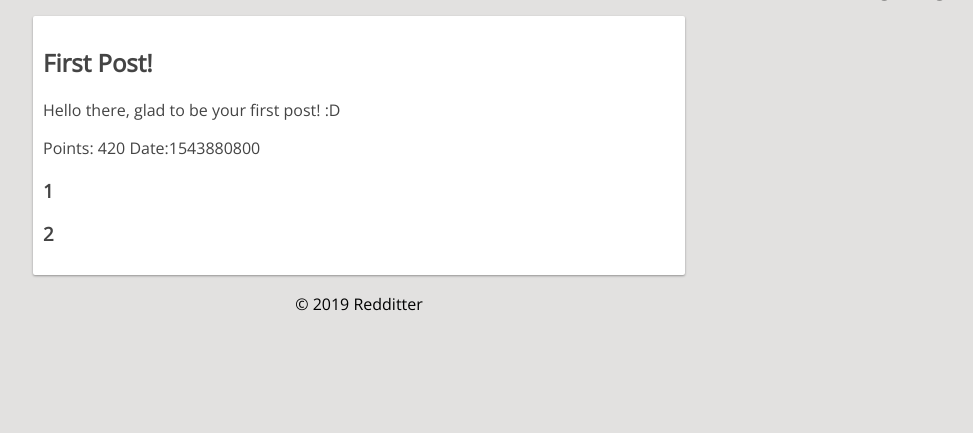
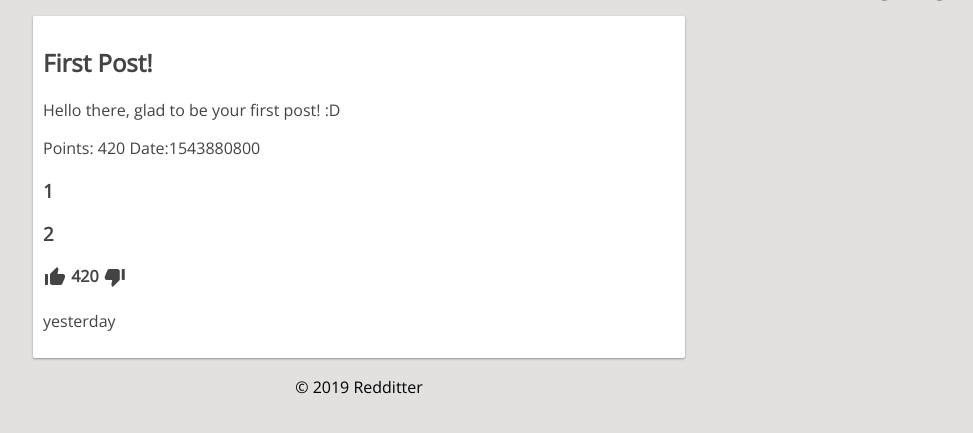
Before and after one commit to Rockdell/3LTW, a PHP site: page /pages/post.php?id=1 in a window 1280 px wide. Shown: the part 59-492 px from the top of the page, without its empty margins (281-1254 px from the left). Run offline with PHP 8.4, Linux system fonts and the light colour scheme; data comes from the database, SQL or seed files in the repository; both versions use the stored data as it was after the commit.

Commit message:
Auto stash before merge of "master" and "origin/master"
Merged code.

```diff
--- a/css/style.css
+++ b/css/style.css
@@ -220,3 +220,27 @@ button {
 	word-wrap: break-word;
 	cursor: default;
 }
+
+#pp {
+	font-weight: bold;
+	display: inline;
+	position: relative;
+	bottom: 7px;
+}
+
+/* Post CSS */
+i[id^="upvote"] {
+	transition: color 1s;
+}
+
+i[id^="upvote"]:hover {
+	color:green;
+}
+
+i[id^="downvote"] {
+	transition: color 1s;
+}
+
+i[id^="downvote"]:hover {
+	color:red;
+}
--- /dev/null
+++ b/database/timeAgo.php
@@ -0,0 +1,34 @@
+<?php
+
+    define( 'TIMEBEFORE_NOW',         'now' );
+    define( 'TIMEBEFORE_MINUTE',      '{num} minute ago' );
+    define( 'TIMEBEFORE_MINUTES',     '{num} minutes ago' );
+    define( 'TIMEBEFORE_HOUR',        '{num} hour ago' );
+    define( 'TIMEBEFORE_HOURS',       '{num} hours ago' );
+    define( 'TIMEBEFORE_YESTERDAY',   'yesterday' );
+    define( 'TIMEBEFORE_FORMAT',      '%e %b' );
+    define( 'TIMEBEFORE_FORMAT_YEAR', '%e %b, %Y' );
+
+    function time_ago( $time )
+    {
+        $out    = ''; // what we will print out
+        $now    = time(); // current time
+        $diff   = $now - $time; // difference between the current and the provided dates
+
+        if( $diff < 60 ) // it happened now
+            return TIMEBEFORE_NOW;
+
+        elseif( $diff < 3600 ) // it happened X minutes ago
+            return str_replace( '{num}', ( $out = round( $diff / 60 ) ), $out == 1 ? TIMEBEFORE_MINUTE : TIMEBEFORE_MINUTES );
+
+        elseif( $diff < 3600 * 24 ) // it happened X hours ago
+            return str_replace( '{num}', ( $out = round( $diff / 3600 ) ), $out == 1 ? TIMEBEFORE_HOUR : TIMEBEFORE_HOURS );
+
+        elseif( $diff < 3600 * 24 * 2 ) // it happened yesterday
+            return TIMEBEFORE_YESTERDAY;
+
+        else // falling back on a usual date format as it happened later than yesterday
+            return strftime( date( 'Y', $time ) == date( 'Y' ) ? TIMEBEFORE_FORMAT : TIMEBEFORE_FORMAT_YEAR, $time );
+    }
+
+?>
--- /dev/null
+++ b/js/script.js
@@ -0,0 +1,35 @@
+console.log("Itsa me!");
+
+function upvoteAction(doc) {
+
+    if (this.style.color === 'green')
+        this.style.color = '';
+    else {
+        let associatedDownvote = doc.getElementById('downvote' + this.id.match(/upvote(\d+)/)[1]);
+        associatedDownvote.style.color = '';
+        this.style.color = 'green';
+    }
+}
+
+function downvoteAction(doc) {
+
+    if (this.style.color === 'red')
+        this.style.color = '';
+    else {
+        let associatedDownvote = doc.getElementById('upvote' + this.id.match(/downvote(\d+)/)[1]);
+        associatedDownvote.style.color = '';
+        this.style.color = 'red';
+    }
+
+}
+
+let upvotes = document.querySelectorAll('i[id^="upvote"]');
+let downvotes = document.querySelectorAll('i[id^="downvote"]');
+
+for (let i = 0; i < upvotes.length; i++) {
+    upvotes[i].addEventListener('click', upvoteAction.bind(upvotes[i], document));
+}
+
+for (let i = 0; i < downvotes.length; i++) {
+    downvotes[i].addEventListener('click', downvoteAction.bind(downvotes[i], document));
+}
--- a/templates/common/header.php
+++ b/templates/common/header.php
@@ -6,6 +6,8 @@
         <meta name="viewport" content="width=device-width, initial-scale=1">
         <link href="/css/style.css" rel="stylesheet">
         <link href="https://fonts.googleapis.com/css?family=Open+Sans" rel="stylesheet">
+        <link rel="stylesheet" href="https://fonts.googleapis.com/icon?family=Material+Icons">
+        <script src="/js/script.js" defer></script>
     </head>
     <body>
         <header class="top-bar">
--- a/templates/components/list-posts.php
+++ b/templates/components/list-posts.php
@@ -1,5 +1,7 @@
 <section class="list-posts">
-    <?php foreach($posts as $post) {
+<?php
+    foreach($posts as $post) {
         include($_SERVER["DOCUMENT_ROOT"]."/templates/components/post.php");
-    } ?>
+    }
+?>
 </section>
--- a/templates/components/post.php
+++ b/templates/components/post.php
@@ -1,3 +1,5 @@
+<?php require_once($_SERVER['DOCUMENT_ROOT'].'/database/timeAgo.php'); ?>
+
 <article class="post container">
     <a href="/pages/post.php?id=<?=$post["postID"]?>">
         <h1><?=$post["title"]?></h3>
@@ -13,4 +15,10 @@
             <?php } ?>
         </section>
     </a>
+    <section id="post-info">
+            <i id="upvote<?=$post["postID"]?>" class="material-icons">thumb_up_alt</i>
+            <p id="pp"><?=$post["points"]?></p>
+            <i id="downvote<?=$post["postID"]?>" class="material-icons">thumb_down_alt</i>
+            <p><?=time_ago($post["postDate"])?></p>
+    </section>
 </article>
```
Also changed, not shown: database/redditter.sql (+8 -8 lines), database/redditter.db, index.php (line endings or trailing spaces).
